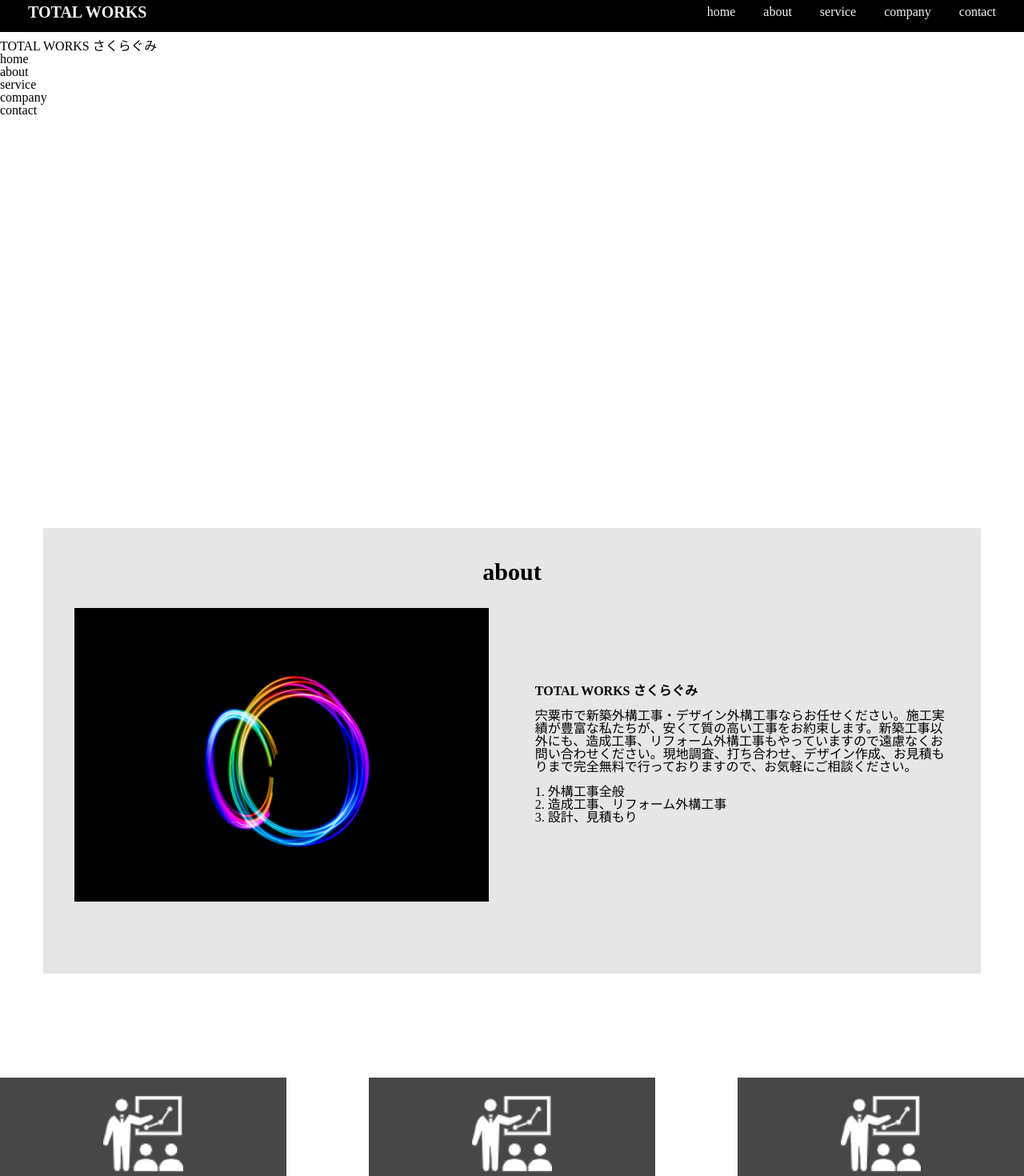
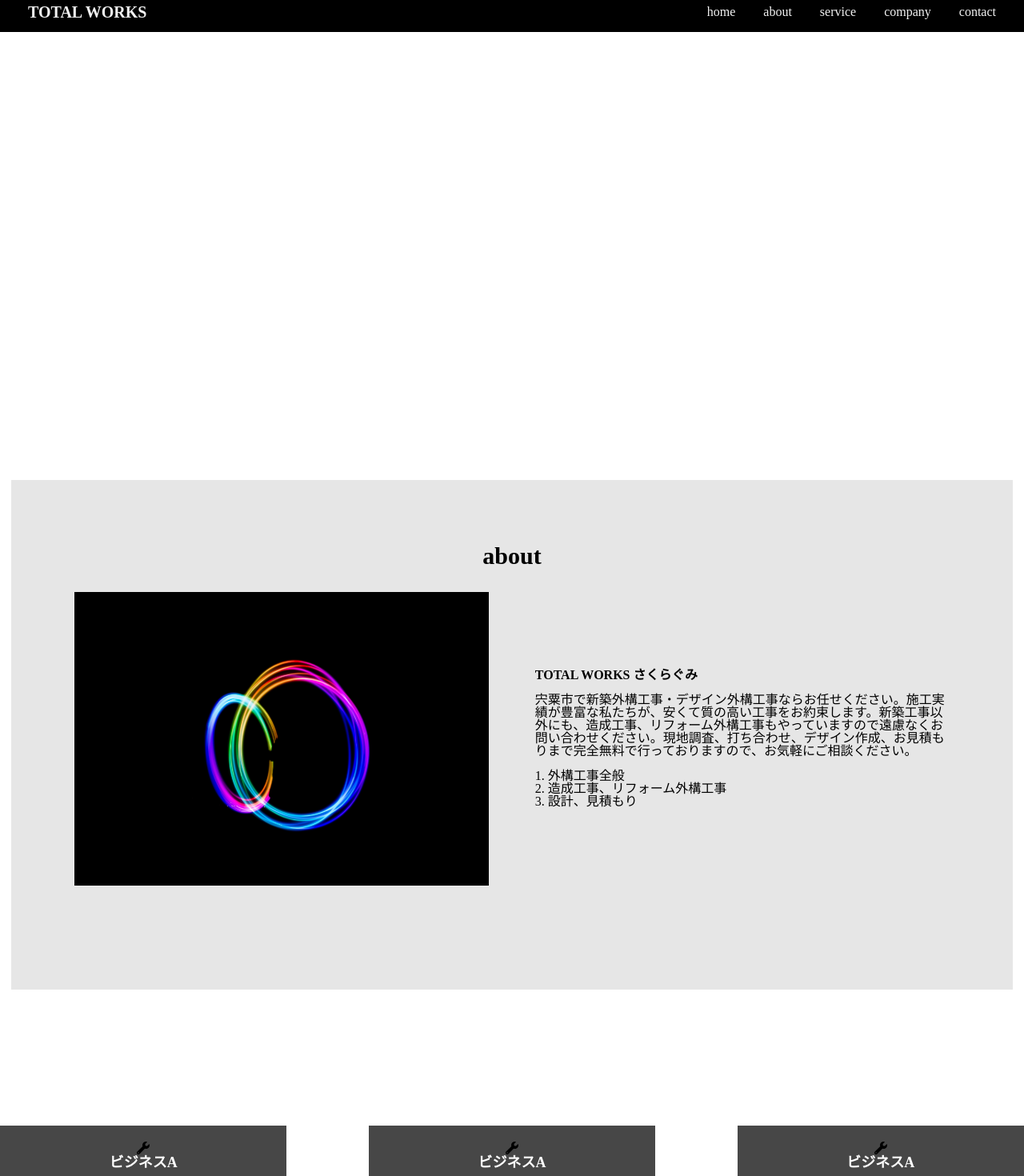
Before and after one commit to massu-159/TW-sakura-gumi, a Vue app in the folder sakura-web/: page / in a window 1280 px wide. Shown: the part 20-1490 px from the top of the page at 80% size. Built offline with nearby package versions, Linux system fonts and the light colour scheme.

Commit message:
font awesome 導入、画像等追加

```diff
--- a/sakura-web/package.json
+++ b/sakura-web/package.json
@@ -8,6 +8,9 @@
     "lint": "vue-cli-service lint"
   },
   "dependencies": {
+    "@fortawesome/fontawesome-svg-core": "^1.2.35",
+    "@fortawesome/free-solid-svg-icons": "^5.15.3",
+    "@fortawesome/vue-fontawesome": "^2.0.2",
     "core-js": "^3.6.5",
     "vue": "^2.6.11",
     "vue-router": "^3.2.0",
--- a/sakura-web/src/App.vue
+++ b/sakura-web/src/App.vue
@@ -27,7 +27,7 @@
           <h2 class="section-title">service</h2>
           <div class="business-wrap">
               <div class="business-cat" v-for="(data, index) in business" :key="index">
-                  <img :src="data.img">
+                  <font-awesome-icon icon="wrench" />
                   <h3>{{data.title}}</h3>
                   <p>{{data.description}}</p>
               </div>
@@ -259,7 +259,7 @@ input, select {
 #about {
     width: 90%;
     margin: 20px auto;
-    padding: 10px;
+    padding: 50px;
     background: rgba(204, 204, 204, 0.493);
 }
 
@@ -303,7 +303,7 @@ list-style-position: inside;
     font-size: 30px;
     font-weight: bold;
     text-align: center;
-    padding: 40px 0;
+    padding: 60px 0;
     margin: 0;
     color: #fff;
 }
@@ -341,7 +341,7 @@ list-style-position: inside;
 }
 
 #company {
-    padding: 40px 0 70px 0;
+    padding: 60px 0 70px 0;
     width: 90%;
     margin: 20px auto;
     background: rgba(204, 204, 204, 0.5);
@@ -380,7 +380,7 @@ list-style-position: inside;
 #contact .section-title {
     font-size: 30px;
     font-weight: bold;
-    padding: 40px 0;
+    padding: 60px 0;
     text-align: center;
     margin: 0;
     color: #fff;
--- a/sakura-web/src/components/CommonFooter.vue
+++ b/sakura-web/src/components/CommonFooter.vue
@@ -1,14 +1,13 @@
 <template>
   <footer id="footer">
     <div class="header-wrap">
-      <h1 class="header-logo">TOTAL WORKS</h1>
+      <h1 class="header-logo">sakuragumi</h1>
       <nav class="header-nav">
         <ul>
-          <li><a href="#">home</a></li>
-          <li><a href="#">about</a></li>
-          <li><a href="#">service</a></li>
-          <li><a href="#">company</a></li>
-          <li><a href="#">contact</a></li>
+          <li><a href="#app">home</a></li>
+          <li><a href="#about">about</a></li>
+          <li><a href="#business">service</a></li>
+          <li><a href="#company">company</a></li>
         </ul>
       </nav>
     </div>
@@ -50,7 +49,7 @@ export default {
 }
 
 .header-nav li {
-  margin-right: 35px;
+  margin-right: 15px;
   font-size: 16px;
 }
 
--- a/sakura-web/src/components/CommonHeader.vue
+++ b/sakura-web/src/components/CommonHeader.vue
@@ -4,11 +4,11 @@
       <h1 class="header-logo">TOTAL WORKS</h1>
       <nav class="header-nav">
         <ul>
-          <li><a href="#">home</a></li>
-          <li><a href="#">about</a></li>
-          <li><a href="#">service</a></li>
-          <li><a href="#">company</a></li>
-          <li><a href="#">contact</a></li>
+          <li><a href="#app">home</a></li>
+          <li><a href="#about" >about</a></li>
+          <li><a href="#business">service</a></li>
+          <li><a href="#company">company</a></li>
+          <li><a href="#contact">contact</a></li>
         </ul>
       </nav>
     </div>
@@ -18,13 +18,12 @@
       <span></span>
     </div>
     <nav class="menu-content" :class="{'open':isClass}">
-      <p class="menu-title">TOTAL WORKS さくらぐみ</p>
       <ul class="menu-content_inner">
-        <li><a href="#"></a>home</li>
-        <li><a href="#"></a>about</li>
-        <li><a href="#"></a>service</li>
-        <li><a href="#"></a>company</li>
-        <li><a href="#"></a>contact</li>
+        <li><a href="#app" @click="hamburger()" :class="{'active':isClass}"></a>home</li>
+        <li><a href="#about" @click="hamburger()" :class="{'active':isClass}"></a>about</li>
+        <li><a href="#business" @click="hamburger()" :class="{'active':isClass}"></a>service</li>
+        <li><a href="#company" @click="hamburger()" :class="{'active':isClass}"></a>company</li>
+        <li><a href="#contact" @click="hamburger()" :class="{'active':isClass}"></a>contact</li>
       </ul>
     </nav>
   </header>
@@ -49,6 +48,9 @@ export default {
   .header {
     height: 60px;
     background: #000;
+    width: 100%;
+    position: fixed;
+    z-index: 999;
   }
 
   .header-wrap {
@@ -77,6 +79,9 @@ export default {
   .header-nav a {
     color: #f2f2f2;
     text-decoration: none;
+  }
+  .menu-content_inner {
+    display: none;
   }
 
   @media screen and (max-width: 768px){
@@ -124,30 +129,24 @@ export default {
     }
     .menu-content{
       display: block;
-      width: calc(100% - 80px);
-      height: 100%;
+      width: calc(100% - 300px);
+      height: 45%;
       text-align: center;
       transition: 0.2s;
       position: fixed;
       top: 0;
       left: calc(-100% - 80px);
-      background: #fff;
-      color: #333333;
-      box-shadow: 80px 0 rgba(38, 98, 213, 0.3);
+      background: rgba(177, 162, 114, 0.7);
+      color: #fff;
       z-index: 999;
-    }
-    .menu-content .menu-title {
-      margin: 40px 20px;
-      font-size: 2.2rem;
-      color: #333333;
-      text-align: left;
-      font-weight: bold;
+      margin-top: 60px;
+      font-size: 1.3rem;
     }
     .menu-content li a {
       color: #333333;
       margin: 15px;
       padding: 5px;
-      border-bottom: 0.5px solid #2662d5;
+      border-bottom: 0.5px solid #333333;
       text-decoration: none;
       display: block;
     }
--- a/sakura-web/src/main.js
+++ b/sakura-web/src/main.js
@@ -2,6 +2,14 @@ import Vue from 'vue'
 import App from './App.vue'
 import router from './router'
 import store from './store'
+
+import { library } from '@fortawesome/fontawesome-svg-core'
+import { fas } from '@fortawesome/free-solid-svg-icons'
+import { FontAwesomeIcon } from '@fortawesome/vue-fontawesome'
+
+library.add(fas)
+
+Vue.component('font-awesome-icon', FontAwesomeIcon)
 
 Vue.config.productionTip = false
 
```
Also changed, not shown: 2 other files (tests, documents, lock files or other folders).
